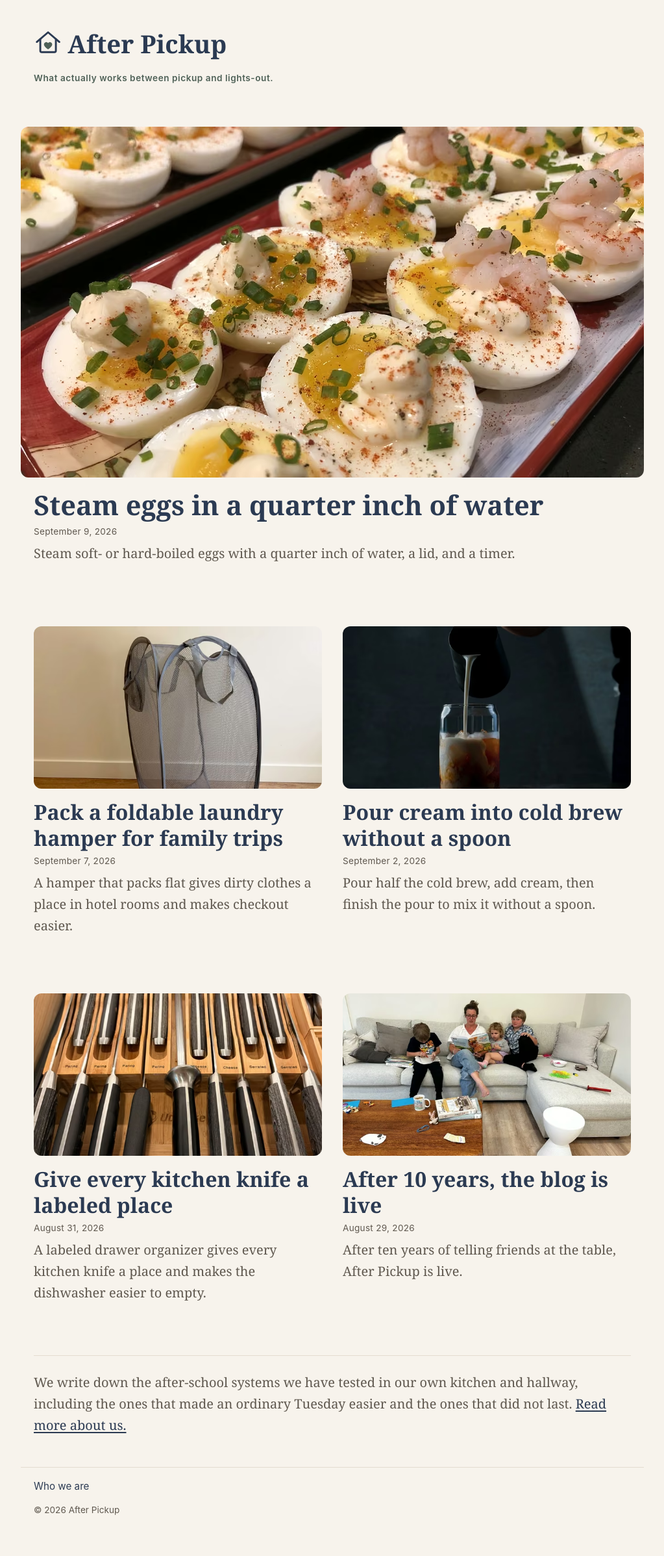
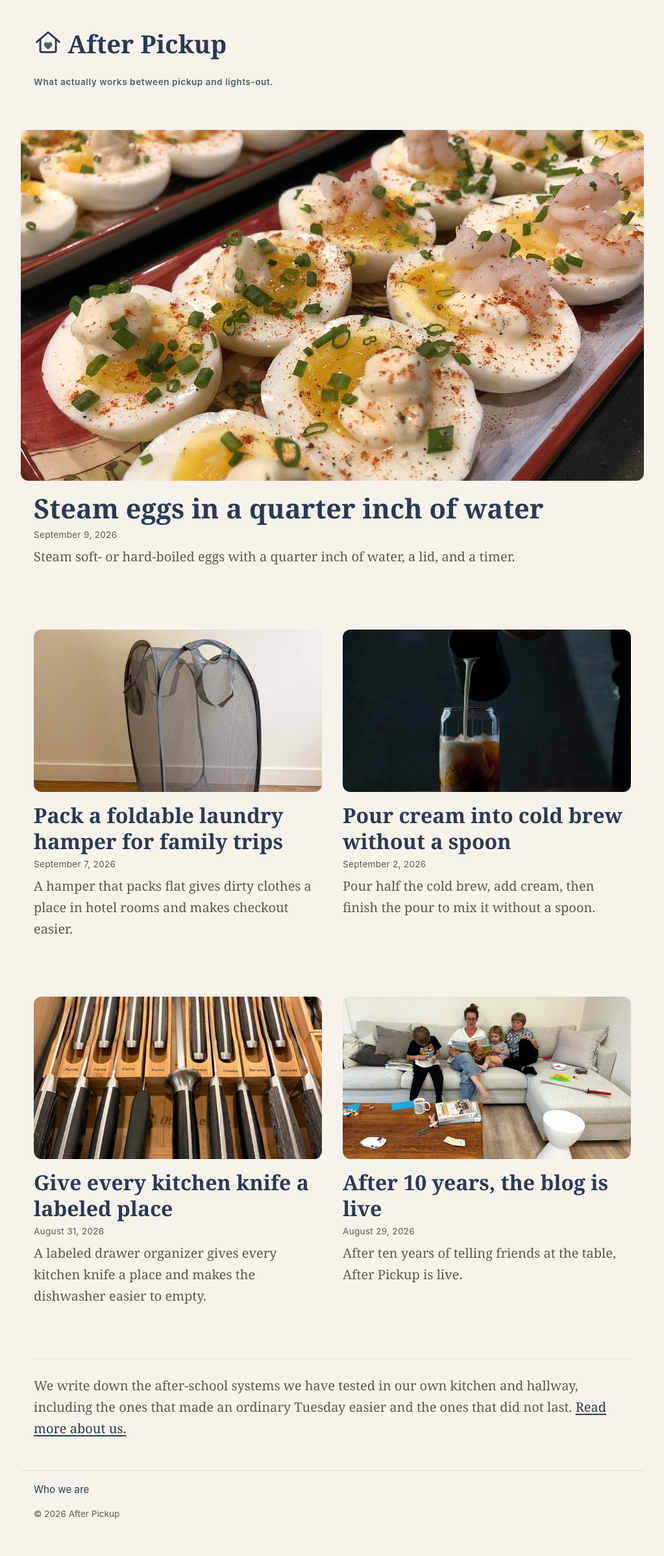
Before and after one commit to madskristensen/afterpickup, a Jekyll site: the page built from index.html, in a window 1280 px wide. Shown: the whole page at 65% size, without its empty margins (128-1151 px from the left). Built offline with Jekyll 4.4.1, drawn with Linux system fonts in a browser that asks for light colours.

```diff
--- a/_layouts/default.html
+++ b/_layouts/default.html
@@ -30,12 +30,17 @@
     <header class="site-header">
       <div class="site-header-top">
         {%- if page.url == "/" %}
-        <h1 class="wordmark-h1"><a class="wordmark" href="{{ '/' | relative_url }}">{% include logo.html %}{{ site.title }}</a></h1>
+        <h1 class="home-heading">
+          <a class="wordmark" href="{{ '/' | relative_url }}">{% include logo.html %}{{ site.title }}</a>
+          {%- if site.tagline %}
+          <span class="tagline">{{ site.tagline }}</span>
+          {%- endif %}
+        </h1>
         {%- else %}
         <a class="wordmark" href="{{ '/' | relative_url }}">{% include logo.html %}{{ site.title }}</a>
         {%- endif %}
       </div>
-      {%- if site.tagline %}
+      {%- if site.tagline and page.url != "/" %}
       <p class="tagline">{{ site.tagline }}</p>
       {%- endif %}
     </header>
--- a/assets/css/main.scss
+++ b/assets/css/main.scss
@@ -186,8 +186,8 @@ main,
   gap: 0.5rem;
 }
 
-.wordmark-h1 {
-  display: contents;
+.home-heading {
+  margin: 0;
 }
 
 .wordmark {
@@ -237,6 +237,10 @@ main,
   font-weight: 600;
   letter-spacing: 0.04em;
   line-height: 1.45;
+}
+
+.home-heading .tagline {
+  display: block;
 }
 
 /* ---------------------------------------------------------------
--- a/index.html
+++ b/index.html
@@ -1,7 +1,7 @@
 ---
 layout: default
-title: Home
-description: Tested, calm systems for the hour after school pickup.
+title: Tested after-school systems for families
+description: Practical family routines and tested systems for calmer hours between school pickup and lights-out.
 ---
 <section class="post-list">
   {%- if site.posts.size == 0 %}
```
